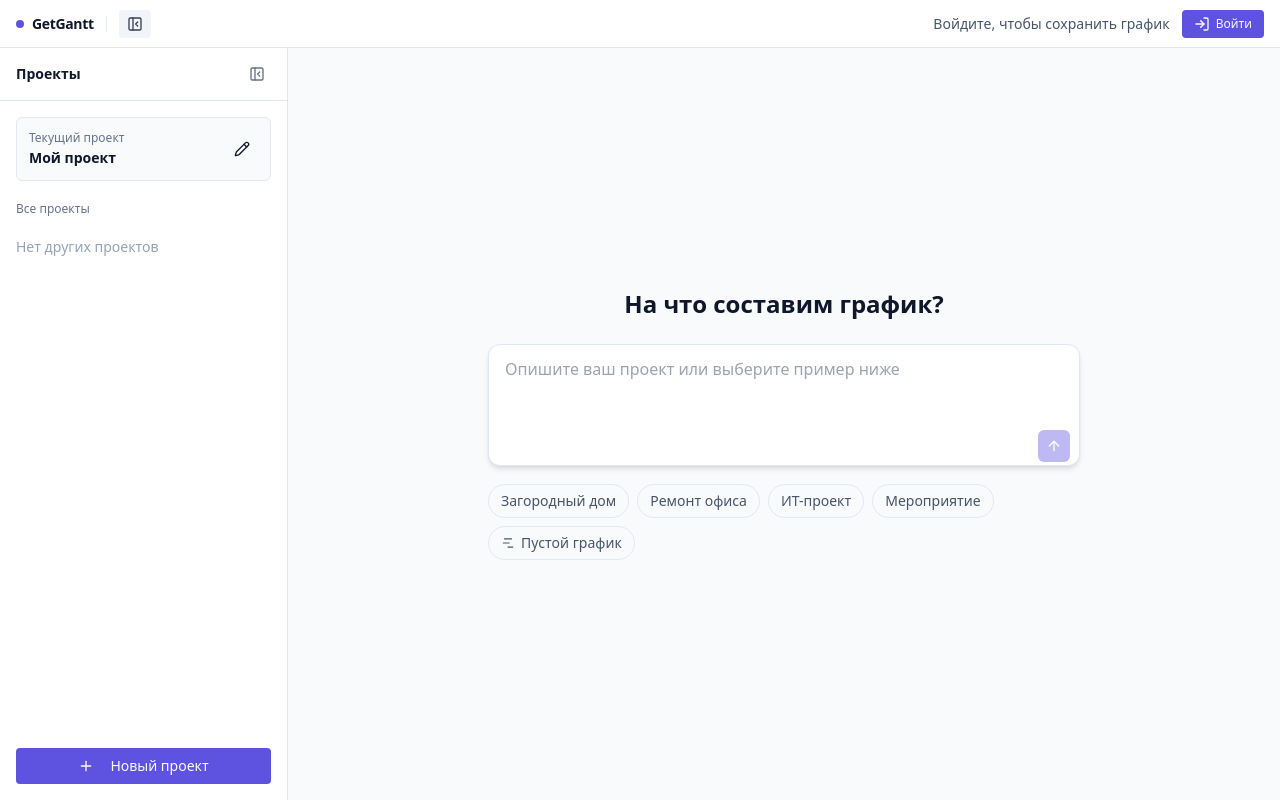
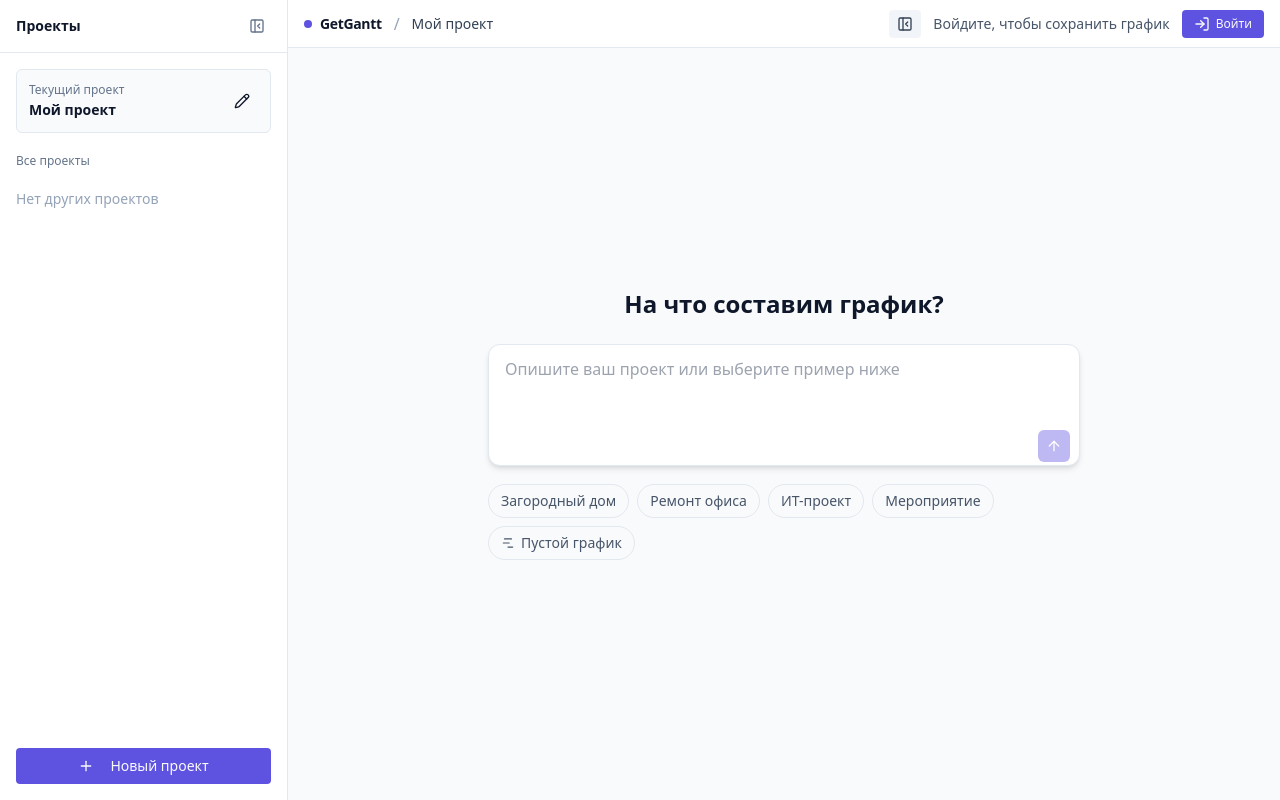
Before and after one commit to simon100500/gantt-lib-mcp, a React (Vite) app in the folder packages/web/: page / in a window 1280 px wide. Built offline with nearby package versions, Linux system fonts and the light colour scheme.

Commit message:
refactor(quick-27): sidebar full height with breadcrumb header
- Project sidebar now full height (outside header container)
- Header shows breadcrumb: GetGantt / Project Name
- Layout restructured: sidebar + main column (header + content)

Co-Authored-By: Claude Opus 4.6 <noreply@anthropic.com>

```diff
--- a/packages/web/src/App.tsx
+++ b/packages/web/src/App.tsx
@@ -317,7 +317,46 @@ export default function App() {
 
   // ── Layout ───────────────────────────────────────────────────────────────
   return (
-    <div className="flex flex-col h-screen bg-background overflow-hidden">
+    <div className="flex h-screen bg-background overflow-hidden">
+
+      {/* ── Project sidebar (full height) ──────────────────────────────────── */}
+      {projectSidebarVisible && (
+        <aside className="w-72 shrink-0 border-r border-slate-200 bg-white flex flex-col h-full">
+          <div className="flex items-center justify-between px-4 py-3 border-b border-slate-200">
+            <h2 className="text-sm font-semibold text-slate-900">Проекты</h2>
+            <button
+              type="button"
+              onClick={() => setProjectSidebarVisible(false)}
+              aria-label="Скрыть проекты"
+              className="h-7 w-7 flex items-center justify-center rounded hover:bg-slate-100 transition-colors"
+            >
+              <PanelLeftClose className="w-4 h-4 text-slate-500" />
+            </button>
+          </div>
+          <div className="flex-1 overflow-y-auto p-4">
+            {auth.isAuthenticated && auth.project ? (
+              <ProjectSwitcher
+                currentProject={auth.project}
+                projects={auth.projects}
+                onSwitch={auth.switchProject}
+                onCreateNew={handleCreateProject}
+                onEdit={handleEditProject}
+              />
+            ) : !auth.isAuthenticated && (
+              <ProjectSwitcher
+                currentProject={{ id: 'demo', name: localTasks.projectName || 'Мой проект' }}
+                projects={[]}
+                onSwitch={() => { }}
+                onCreateNew={handleCreateProject}
+                onEdit={handleEditGuestProject}
+              />
+            )}
+          </div>
+        </aside>
+      )}
+
+      {/* ── Main content area ─────────────────────────────────────────────── */}
+      <div className="flex flex-col flex-1 overflow-hidden min-w-0">
 
         {/* ── Top Bar ──────────────────────────────────────────────────────── */}
         <header className="flex items-center gap-3 h-12 px-4 bg-white border-b border-slate-200 shrink-0">
@@ -327,7 +366,14 @@ export default function App() {
             <span className="text-slate-900">GetGantt</span>
           </div>
 
-        <span className="w-px h-4 bg-slate-200" />
+          <span className="text-slate-400">/</span>
+
+          {/* Project name breadcrumb */}
+          <span className="text-sm font-medium text-slate-700 truncate">
+            {auth.isAuthenticated ? auth.project?.name : (localTasks.projectName || 'Мой проект')}
+          </span>
+
+          <div className="flex-1" />
 
           {/* Project sidebar toggle button */}
           <button
@@ -346,8 +392,6 @@ export default function App() {
           >
             <PanelLeftClose className={cn('w-4 h-4 transition-transform', projectSidebarVisible ? 'rotate-0' : 'rotate-180')} />
           </button>
-
-        <div className="flex-1" />
 
           {!auth.isAuthenticated ? (
             <div className="flex items-center gap-3">
@@ -382,44 +426,8 @@ export default function App() {
           )}
         </header>
 
-      {/* ── Main ─────────────────────────────────────────────────────────── */}
+        {/* ── Content ─────────────────────────────────────────────────────── */}
         <div className="flex flex-1 overflow-hidden">
-        {/* ── Project sidebar ─────────────────────────────────────────── */}
-        {projectSidebarVisible && (
-          <aside className="w-72 shrink-0 border-r border-slate-200 bg-white flex flex-col">
-            <div className="flex items-center justify-between px-4 py-3 border-b border-slate-200">
-              <h2 className="text-sm font-semibold text-slate-900">Проекты</h2>
-              <button
-                type="button"
-                onClick={() => setProjectSidebarVisible(false)}
-                aria-label="Скрыть проекты"
-                className="h-7 w-7 flex items-center justify-center rounded hover:bg-slate-100 transition-colors"
-              >
-                <PanelLeftClose className="w-4 h-4 text-slate-500" />
-              </button>
-            </div>
-            <div className="flex-1 overflow-y-auto p-4">
-              {auth.isAuthenticated && auth.project ? (
-                <ProjectSwitcher
-                  currentProject={auth.project}
-                  projects={auth.projects}
-                  onSwitch={auth.switchProject}
-                  onCreateNew={handleCreateProject}
-                  onEdit={handleEditProject}
-                />
-              ) : !auth.isAuthenticated && (
-                <ProjectSwitcher
-                  currentProject={{ id: 'demo', name: localTasks.projectName || 'Мой проект' }}
-                  projects={[]}
-                  onSwitch={() => { }}
-                  onCreateNew={handleCreateProject}
-                  onEdit={handleEditGuestProject}
-                />
-              )}
-            </div>
-          </aside>
-        )}
-
           {tasks.length === 0 && !loading && !hasStartedChat ? (
             /* ── Start Screen ─────────────────────────────────────────────── */
             <StartScreen
@@ -610,6 +618,7 @@ export default function App() {
           </>
         )}
         </div>
+      </div>
 
       {/* ── OTP Modal (controlled) ──────────────────────────────────────────── */}
       {showOtpModal && (
```
Lines whose indentation alone changed are shown as unchanged.
